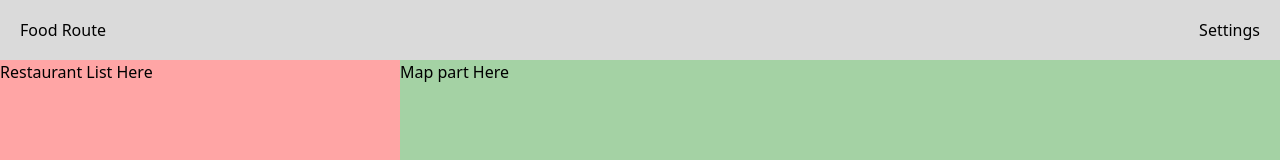
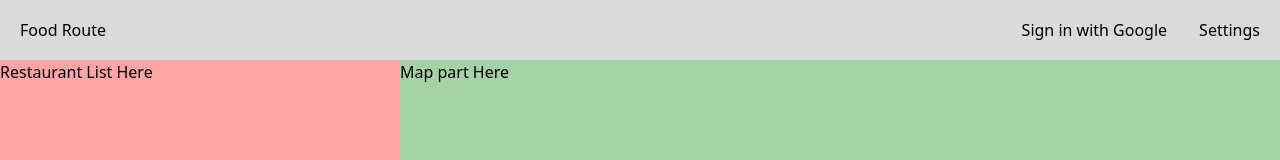
Before and after one commit to chisaiki/foodieroute, a React (Vite) app in the folder webapp/: page / in a window 1280 px wide. Shown: the top 160 px of the page. Built offline with nearby package versions, Linux system fonts and the light colour scheme; no server answers.

Commit message:
User Google Login

```diff
--- a/webapp/src/components/containers/HomeContainer.tsx
+++ b/webapp/src/components/containers/HomeContainer.tsx
@@ -27,7 +27,7 @@ function HomeContainer() {
     //   }, [dispatch, isLoaded]);
           {/* <HomeView dispatch={dispatch} /> */}
     return (
-      <HomeView />
+      <HomeView/>
     );
 
 }
--- a/webapp/src/components/styles/temp.css
+++ b/webapp/src/components/styles/temp.css
@@ -20,6 +20,5 @@
   align-items: center;
 
   padding: 0 20px;
-
   /* text-align: center; */
 }
--- a/webapp/src/components/views/NavigationButtons.tsx
+++ b/webapp/src/components/views/NavigationButtons.tsx
@@ -3,14 +3,17 @@
 import { Link } from "react-router-dom";
 import "../styles/temp.css"
 // import PropTypes from "prop-types"; // Import PropTypes
+import {AuthView} from "../../config/auth";
 
 export default function NavigationButtons(){
 
   return(
       <div id ="nav-bar " className="temp-nav-bar2">
           {SingleButton("Home")}
-          {SingleButton("Settings")}
-
+          <div className="flex justify-between items-center gap-8">
+            <div><AuthView/></div>
+            {SingleButton("Settings")}
+          </div>
 
           {/* <SingleButton button="Home"/> */}
           {/* <SingleButton button="Settings"/> */}
--- /dev/null
+++ b/webapp/src/config/auth.tsx
@@ -0,0 +1,101 @@
+import { auth, googleProvider } from "./firebase";
+import { createUserWithEmailAndPassword, signInWithPopup, signOut, onAuthStateChanged, User } from "firebase/auth";
+import { useState, useEffect } from "react";
+
+export const AuthView = () => {
+
+  // Normal Log in code
+  // const [email, setEmail] = useState<string>("");
+  // const [password, setPassword] = useState<string>("");
+
+  // const handleEmailChange = (e: React.ChangeEvent<HTMLInputElement>) => {
+  //   setEmail(e.target.value);
+  // };
+
+  // const handlePasswordChange = (e: React.ChangeEvent<HTMLInputElement>) => {
+  //   setPassword(e.target.value);
+  // };
+
+  // const signIn = async () => {
+  //   try {
+  //     await createUserWithEmailAndPassword(auth, email, password);
+  //     console.log("User registered successfully");
+  //   } catch (error) {
+  //     console.error("Error signing in:", error);
+  //   }
+  // };
+
+  console.log(auth?.currentUser?.email);
+
+  const [user, setUser] = useState<User | null>(null); // Track auth state
+
+  useEffect(() => {
+    const unsubscribe = onAuthStateChanged(auth, (currentUser) => {
+      setUser(currentUser);
+    });
+
+    return () => unsubscribe(); // Cleanup function to prevent memory leaks
+  }, []);
+
+
+  const signInWithGoogle = async () => {
+    try {
+      await signInWithPopup(auth, googleProvider);
+      console.log("User registered successfully");
+    } catch (error) {
+      console.error("Error signing in:", error);
+    }
+  };
+
+  const signOut_= async () => {
+    try {
+      await signOut(auth);
+      console.log("User Signed out");
+    } catch (error) {
+      console.error("Error signing out:", error);
+    }
+  };
+
+  const loginBtns = () => {
+    return auth.currentUser ? (
+      <button onClick={signOut_}>Logout</button>
+    ) : (
+      <button onClick={signInWithGoogle}>Sign in with Google</button>
+    );
+  };
+
+
+  const userImage = () => {
+    return auth.currentUser ? (
+      <img src={auth.currentUser.photoURL} alt=""
+      className="h-10 w-10 rounded-full object-cover"
+      />
+    ) : (
+      <div></div>
+    );
+  };
+
+
+  return (
+    <div className="flex gap-2">
+      {/* <input className="bg-blue-100"
+        placeholder="Email..."
+        onChange={handleEmailChange}
+        type="email"
+      />
+      <input  className="bg-blue-100"
+        placeholder="Password"
+        onChange={handlePasswordChange}
+        type="password"
+      />
+      <button className="bg-blue-100"
+      onClick={signIn}>Sign In</button> */}
+
+      {/* Google Sign in */}
+
+      {userImage()}
+      {loginBtns()}
+
+    </div>
+  );
+};
--- /dev/null
+++ b/webapp/src/config/firebase.tsx
@@ -0,0 +1,30 @@
+// Import the functions you need from the SDKs you need
+import { initializeApp } from "firebase/app";
+import { getAnalytics } from "firebase/analytics";
+import {getFirestore, Firestore} from "firebase/firestore";
+import { getAuth, Auth, GoogleAuthProvider } from "firebase/auth";
+
+
+// TODO: Add SDKs for Firebase products that you want to use
+// https://firebase.google.com/docs/web/setup#available-libraries
+
+// Your web app's Firebase configuration
+// For Firebase JS SDK v7.20.0 and later, measurementId is optional
+const firebaseConfig = {
+  apiKey: "AIzaSyAxbI8q_Z_aljgR5hQgWyMdUvz32MHb5VY",
+  authDomain: "foodieroute.firebaseapp.com",
+  projectId: "foodieroute",
+  storageBucket: "foodieroute.firebasestorage.app",
+  messagingSenderId: "727835182381",
+  appId: "1:727835182381:web:ac8128fb9322921a56bfa4",
+  measurementId: "G-HRHTEPQQX8"
+};
+
+// Initialize Firebase
+const app = initializeApp(firebaseConfig);
+const analytics = getAnalytics(app);
+
+export const  auth: Auth = getAuth(app);
+export const googleProvider: GoogleAuthProvider = new GoogleAuthProvider();
+
+export const db: Firestore = getFirestore()
```
